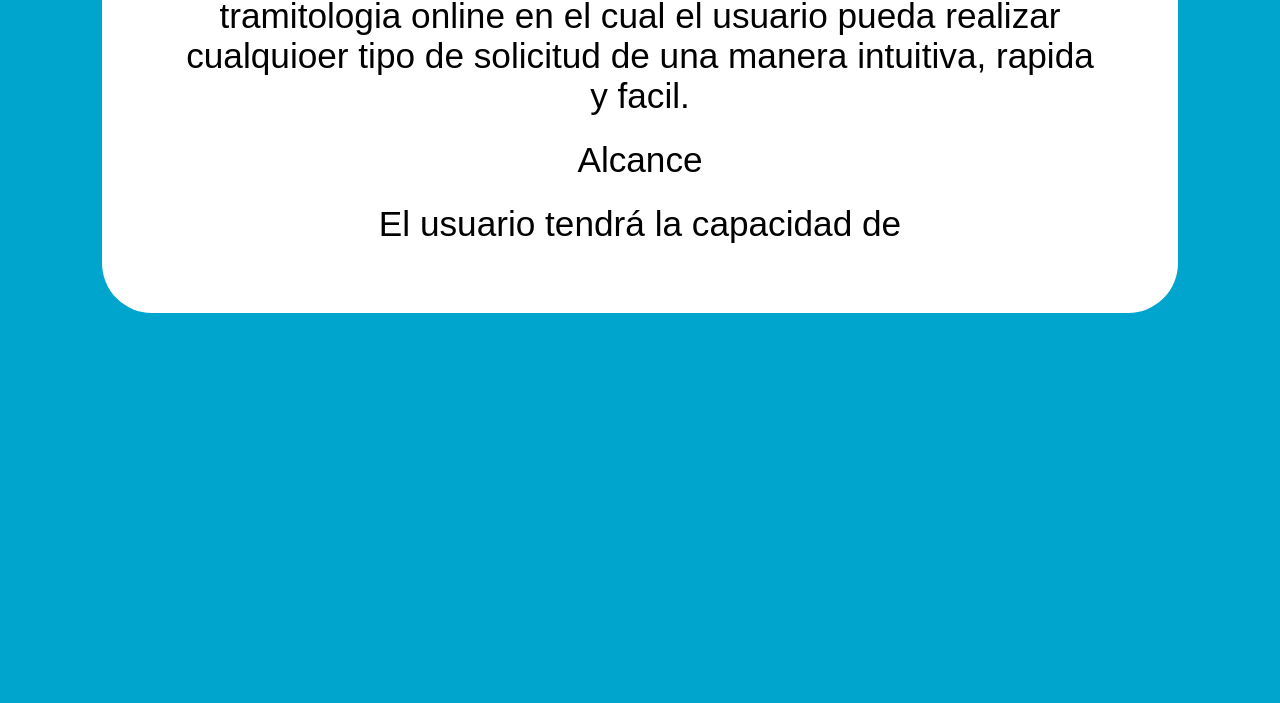
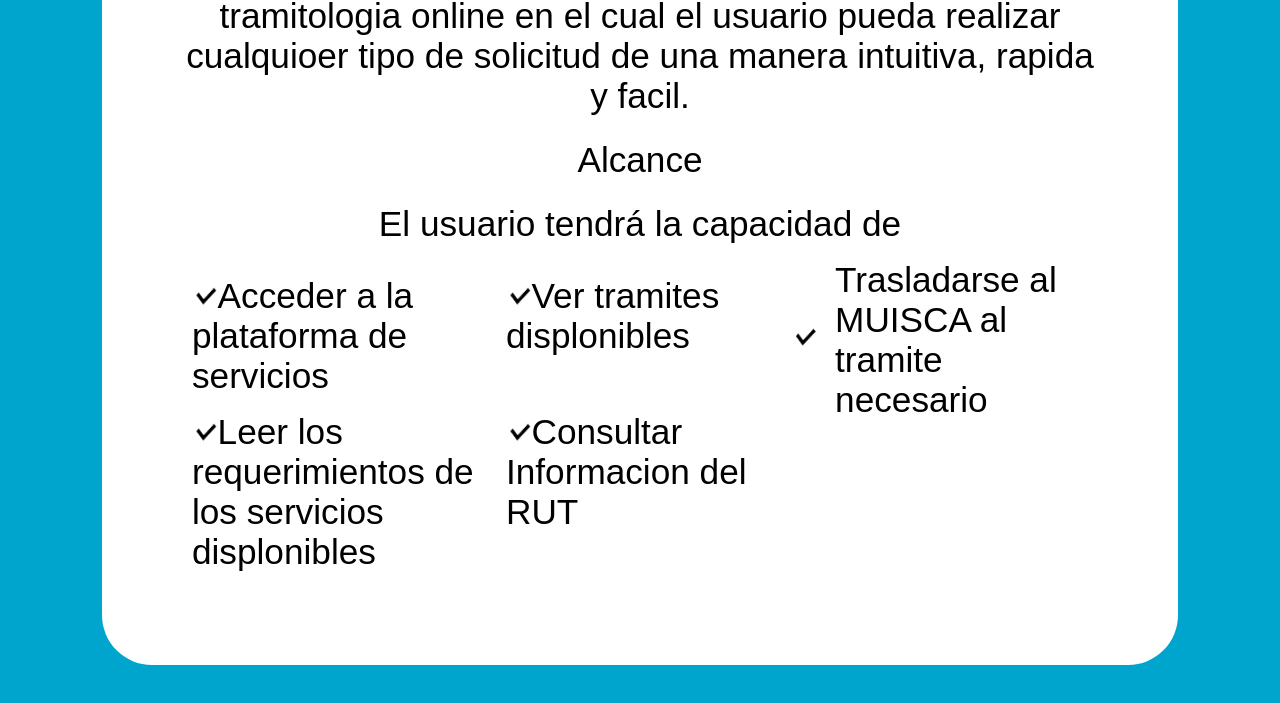
Before and after one commit to Johanbadillo/EXAMEN_HTML_MONSALVEJOHAN, a plain HTML site: page index.html in a window 1280 px wide. Shown: the part 4606-5309 px from the top of the page. Before the commit the page ends 4919 px from the top, so only its background shows below. Drawn offline with Linux system fonts and the light colour scheme; a web font is replaced by a local one.

Commit message:
feat: :sparkles: add list de requirements

```diff
--- a/index.html
+++ b/index.html
@@ -96,7 +96,11 @@
             <p>El usuario tendrá la capacidad de</p>
         </div>
         <div class="capacidad">
-            <p></p>
+            <li><img src="./img/chulo.png" alt="" class="chulo">Acceder a la plataforma de servicios</li>
+            <li><img src="./img/chulo.png" alt="" class="chulo">Ver tramites displonibles </li>
+            <div class="Doble"><li><img src="./img/chulo.png" alt=""><p>Trasladarse al MUISCA al tramite necesario</p></li></div>
+            <li><img src="./img/chulo.png" alt="" class="chulo">Leer los requerimientos de los servicios displonibles</li>
+            <li><img src="./img/chulo.png" alt="" class="chulo">Consultar Informacion del RUT</li>
         </div>
     </div>
 </body>
--- a/style/style.css
+++ b/style/style.css
@@ -26,6 +26,7 @@ body{
     border-radius: 50px;
     flex-direction: column;
     padding: 1vw;
+    margin-bottom: 5vh;
 }
 
 .cuadroBlanco p{
@@ -146,4 +147,34 @@ li{
 .capacidad{
     display: grid;
     grid-template-columns: auto auto auto;
+    margin-bottom: 10vh;
+    margin-left: 6vw;
 }
+
+.capacidad .chulo{
+    width: 2vw;
+    height: auto;
+}
+
+.capacidad li{
+    font-size: 2.2rem;
+    list-style: none;
+}
+
+.Doble{
+    grid-column: 3/4;
+    grid-row: 1/3;
+}
+
+.capacidad .Doble img{
+    width: 2vw;
+    height: auto;
+    transform: translate(80%, 160%);
+}
+.capacidad li{
+    text-align: left;
+}
+
+.capacidad p{
+    transform: translate(0%, -50%);
+}
```
